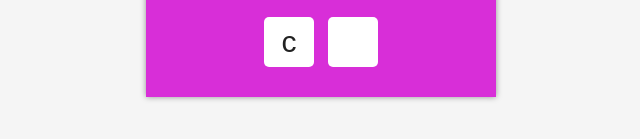
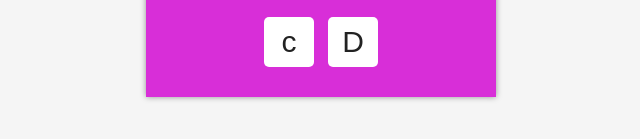
Before and after one commit to Angrish04/Angrish04.github.io, a plain HTML site: page index.html in a window 1280 px wide. Shown: the part 439-578 px from the top of the page, 319-959 px from the left. Drawn offline with Linux system fonts and the light colour scheme.

Commit message:
Update index.html

```diff
--- a/index.html
+++ b/index.html
@@ -111,7 +111,7 @@ display:inline-block;
 
 <button onclick="exe()">=</button>
 <button onclick="cancel()">c</button>
-<button onclick="cls()"></button>
+<button onclick="cls()">D</button>
 
 </div>
 </div>
```
